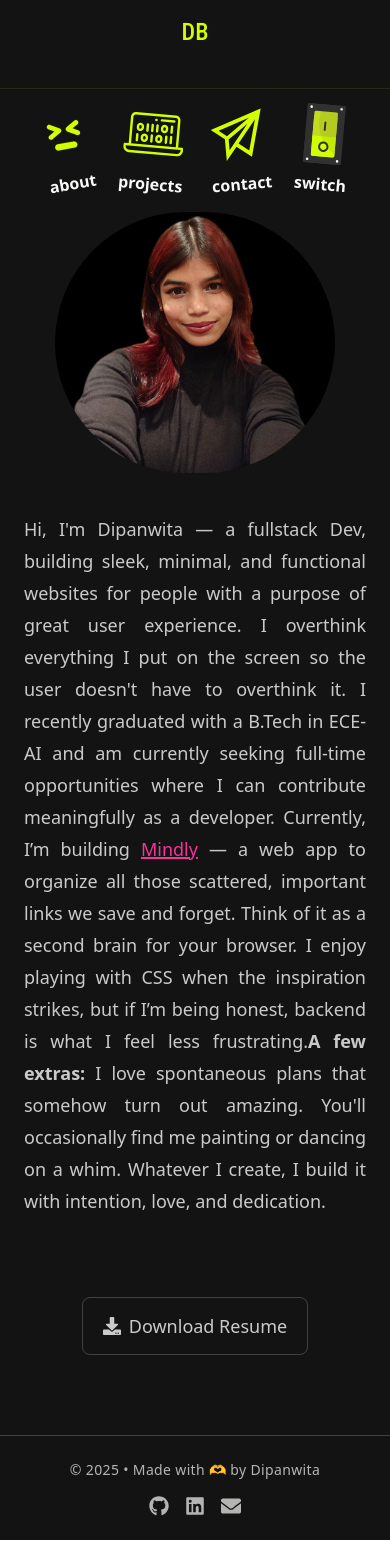
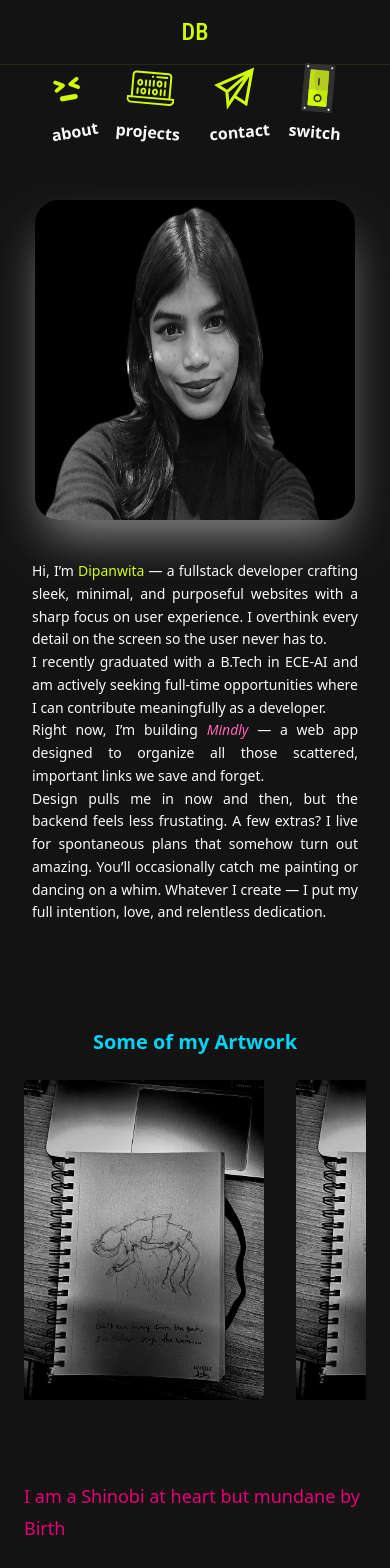
Before and after one commit to Dip-Bala/portfolio-v1, a React (Vite) app: page /about in a window 390 px wide. Shown: the top 1568 px of the page. Before the commit the page ends 1540 px from the top, so only its background shows below. Built offline with nearby package versions, Linux system fonts and the light colour scheme.

Commit message:
made nav responsive and added location

```diff
--- a/src/App.tsx
+++ b/src/App.tsx
@@ -4,7 +4,7 @@ import { Home } from "./pages/Home";
 import { About } from "./pages/About";
 import { Contact } from "./pages/Contact";
 import { Project } from "./pages/Project";
-import { Skills } from './pages/Skills';
+import { Skills } from './ui/components/Skills';
 import { Navbar } from './ui/components/Navbar';
 import Footer from './ui/components/Footer';
 
--- a/src/pages/About.tsx
+++ b/src/pages/About.tsx
@@ -1,5 +1,5 @@
 import { motion } from "framer-motion";
-import { FaDownload } from "react-icons/fa";
+
 
 export function About() {
   return (
@@ -20,14 +20,21 @@ export function About() {
         <div className="flex flex-col md:flex-row items-center justify-between gap-10 md:gap-20 text-offwhite/80">
           <div className="">
             <img
-              src="/assets/profile1.jpeg"
+              src="/assets/profile2.jpeg"
               alt="Dipanwita Bala"
-              className="w-[280px]  md:w-[340px] rounded-full "
+              className="w-xs aspect-square rounded-3xl grayscale shadow-2xl shadow-lime/60"
             />
           </div>
 
           <div className="w-full md:w-[70%] text-justify">
-            <p>
+            <p className="text-sm sm:text-base leading-relaxed text-offwhite max-w-prose mx-auto px-2 text-justify">
+              Hi, I’m <span className="text-lime">Dipanwita</span> — a fullstack developer crafting sleek, minimal, and purposeful websites with a sharp focus on user experience. I overthink every detail on the screen so the user never has to. <br></br>
+              I recently graduated with a B.Tech in ECE-AI and am actively seeking full-time opportunities where I can contribute meaningfully as a developer.<br></br>
+               Right now, I’m building <a href="https://www.appmindly.live" className="italic text-pink-400 cursor-pointer ">Mindly</a> — a web app designed to organize all those scattered, important links we save and forget.<br></br>
+                Design pulls me in now and then, but the backend feels less frustating. A few extras? I live for spontaneous plans that somehow turn out amazing. You’ll occasionally catch me painting or dancing on a whim. Whatever I create — I put my full intention, love, and relentless dedication.
+            </p>
+
+            {/* <p>
               Hi, I'm Dipanwita — a fullstack Dev, building
               sleek, minimal, and functional websites for people with a purpose of great user experience.
               I overthink everything I put on the screen so the user doesn't have to overthink it.
@@ -50,19 +57,23 @@ export function About() {
               <strong>A few extras: </strong>I love spontaneous plans that somehow turn out
               amazing. You'll occasionally find me painting or dancing on a whim.
               Whatever I create, I build it with intention, love, and dedication.
-            </p>
+            </p> */}
           </div>
         </div>
 
-        <div className="flex justify-center">
-          <a
-            href="/assets/resume.pdf"
-           download
-            className="inline-flex items-center gap-2 px-5 py-3 border border-offwhite/20 rounded-lg hover:bg-pink-500 transition-colors duration-300 text-offwhite/80 "
-          >
-            <FaDownload />
-            Download Resume
-          </a>
+        <div className="  text-cyan-400 text-center font-semibold text-xl">
+         <h2 className="py-6">Some of my Artwork</h2>
+         <div className="flex gap-8 overflow-x-auto whitespace-nowrap">
+          <img src="/assets/art1.jpeg" className="w-60"/>
+          <img src="/assets/art1.jpeg" className="w-60"/>
+          <img src="/assets/art1.jpeg" className="w-60"/>
+          <img src="/assets/art1.jpeg" className="w-60"/>
+          <img src="/assets/art1.jpeg" className="w-60"/>
+          <img src="/assets/art1.jpeg" className="w-60"/>
+         </div>
+        </div>
+        <div>
+          I am a Shinobi at heart but mundane by Birth
         </div>
       </div>
     </motion.div>
--- a/src/pages/Contact.tsx
+++ b/src/pages/Contact.tsx
@@ -66,7 +66,7 @@ export function Contact() {
             <FaGithub />
           </a>
           <a
-            href="https://linkedin.com/in/dipanwita-bala"
+            href="https://www.linkedin.com/in/dipanwita-bala-21999c/"
             target="_blank"
             rel="noreferrer"
             className="hover:text-lime transition"
@@ -74,8 +74,10 @@ export function Contact() {
             <FaLinkedin />
           </a>
           <a
-            href="mailto:dipanwita.bala@example.com"
+            href="mailto:dipanwita.bala.02@gmail.com"
             className="hover:text-lime transition"
+            target="_blank"
+            rel="noreferrer"
           >
             <FaEnvelope />
           </a>
--- a/src/pages/Project.tsx
+++ b/src/pages/Project.tsx
@@ -5,16 +5,12 @@ export function Project() {
   return (
     <motion.div
       id="about"
-      className="p-10 text-lg leading-8 max-w-full"
+      className="md:p-10 text-lg leading-8 max-w-full"
       initial={{ opacity: 0, y: 100 }}
       animate={{ opacity: 1, y: 0 }}
       transition={{ duration: 1 }}
     >
       <div className="flex flex-col gap-20">
-        {/* <h1 className="text-4xl sm:text-[100px] border-b border-offwhite/10 text-offwhite text-roboto font-bold font-stretch-ultra-condensed text-center text-nowrap hover:underline underline-offset-2 decoration-lime">
-          Projects
-        </h1> */}
-        {/* <h2>Some of my work</h2> */}
         <div id="projects" className="grid grid-cols-1 md:grid-cols-2 gap-6">
           {projects.map((project, index) => (
             <motion.a
--- a/src/ui/components/Navbar.tsx
+++ b/src/ui/components/Navbar.tsx
@@ -33,7 +33,6 @@ export function Navbar() {
       label: "switch",
       icon: "/assets/switch.svg",
       focusIcon: "/assets/smile-focus.svg",
-      to: "/switch",
       color: "text-orange",
       class: "rotate-5"
     },
@@ -50,15 +49,15 @@ export function Navbar() {
         >
         db
       </h1>
-    <div className="h-0.5 w-full border-t border-translime/10 absolute top-22 right-0"></div>
-      <div className="flex gap-6 md:gap-10 mt-4 md:mt-0 flex-wrap justify-center relative top-10">
+    <div className="h-0.5 w-full border-t border-translime/10 absolute top-16 md:top-22 right-0"></div>
+      <div className="flex gap-6 md:gap-10 mt-4 md:mt-0 flex-wrap justify-center relative md:top-10">
         {navItems.map((item) => (
           <div
             key={item.label}
             className={`flex flex-col items-center gap-2 cursor-pointer transform text-offwhite transition hover:scale-110 ${item.class} ${item.label === isItem? "hover:text-pink text-pink " : " hover:text-lime" }`}
             onClick={() => { setIsItem(item.label); navigate(item.to)}}
           >
-            <img src={item.label === isItem? item.focusIcon : item.icon} alt={item.label} className="w-15 h-15 object-contain" />
+            <img src={item.label === isItem? item.focusIcon : item.icon} alt={item.label} className="w-12 h-12 sm:w-15 sm:h-15 object-contain" />
             <p className="text-md font-semibold ">{item.label}</p>
           </div>
         ))}
--- a/src/pages/Skills.tsx
+++ b/src/ui/components/Skills.tsx
@@ -23,11 +23,8 @@ const icons = [
 ];
 
 export function Skills() {
-  // Duplicate icons for infinite scroll illusion
-  // const scrollingIcons = [...icons, ...icons];
-
   return (
-    <div className="overflow-hidden whitespace-nowrap w-full py-20 flex flex-col gap-6 ">
+    <div className="overflow-hidden whitespace-nowrap w-full py-20 flex flex-col gap-6 text-offwhite/80">
       <motion.div
         className="flex gap-6"
         animate={{ x: ["0%", "30%"] }}
@@ -40,9 +37,9 @@ export function Skills() {
         {icons.map((icon, index) => (
           <div
             key={index}
-            className="flex px-4 py-2 items-center gap-2 border border-darkgray rounded-full  min-w-fit"
+            className="flex px-4 py-2 items-center gap-2 border border-darkgray rounded-full min-w-fit"
           >
-            <StackIcon name={icon.name} variant="light" className="w-8 h-8 bg-lime-50 " />
+            <StackIcon name={icon.name} variant="light" className="w-4 h-4 bg-lime-50 " />
             <span className="text-text-80 whitespace-nowrap">{icon.label}</span>
           </div>
         ))}
@@ -59,10 +56,10 @@ export function Skills() {
         {icons.map((icon, index) => (
           <div
             key={index}
-            className="flex px-4 py-2 items-center gap-2 border border-darkgray rounded-full  min-w-fit"
+            className="flex px-4 py-2 items-center gap-2 border border-darkgray rounded-full min-w-fit"
           >
-            <StackIcon name={icon.name} variant="light" className="w-8 h-8 bg-lime-50" />
-            <span className="text-offwhite/80 whitespace-nowrap">{icon.label}</span>
+            <StackIcon name={icon.name} variant="light" className="w-2 h-2 sm:w-4 sm:h-4 bg-lime-50" />
+            <span className="whitespace-nowrap">{icon.label}</span>
           </div>
         ))}
       </motion.div>
```
Also changed, not shown: src/pages/Home.tsx (+28 -10 lines), public/assets/art1.jpeg (added), public/assets/profile2.jpeg (added).
